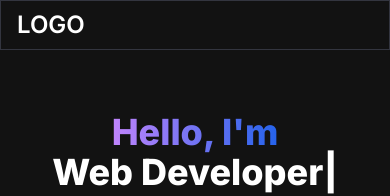
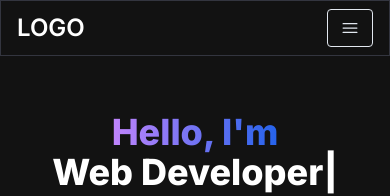
Before and after one commit to tejasdhanani/tejasdhanani-portfolio, a Next.js app: page / in a window 390 px wide. Shown: the top 196 px of the page. Built offline with nearby package versions, Linux system fonts and the light colour scheme.

Commit message:
responsive navbar with react icons

```diff
--- /dev/null
+++ b/app/components/MenuOverlay.jsx
@@ -0,0 +1,16 @@
+import React from "react";
+import NavLink from "./NavLink";
+
+const MenuOverlay = ({ links }) => {
+    return (
+        <ul className="flex flex-col py-4 items-center">
+            {links.map((link, index) => (
+                <li key={index}>
+                    <NavLink href={link.path} title={link.title} />
+                </li>
+            ))}
+        </ul>
+    );
+};
+
+export default MenuOverlay;
--- a/app/components/Navbar.jsx
+++ b/app/components/Navbar.jsx
@@ -1,27 +1,54 @@
-import Link from "next/link"
-import NavLink from "./NavLink"
+"use client";
+import Link from "next/link";
+import React, { useState } from "react";
+import NavLink from "./NavLink";
+import { Bars3Icon, XMarkIcon } from "@heroicons/react/24/solid";
+import MenuOverlay from "./MenuOverlay";
 
 const navLinks = [
     {
         title: "About",
-        path: "#about"
+        path: "#about",
     },
     {
         title: "Projects",
-        path: "#projects"
+        path: "#projects",
     },
     {
         title: "Contact",
-        path: "#contact"
-    }
-
-]
+        path: "#contact",
+    },
+];
 
 const Navbar = () => {
+    const [navbarOpen, setNavbarOpen] = useState(false);
+
     return (
         <nav className="fixed mx-auto border border-[#33353F] top-0 left-0 right-0 z-10 bg-[#121212] bg-opacity-100">
             <div className="flex container lg:py-4 flex-wrap items-center justify-between mx-auto px-4 py-2">
-                <Link href={'/'} className="text-2xl md:text-5xl text-white font-semibold">LOGO</Link>
+                <Link
+                    href={"/"}
+                    className="text-2xl md:text-5xl text-white font-semibold"
+                >
+                    LOGO
+                </Link>
+                <div className="mobile-menu block md:hidden">
+                    {!navbarOpen ? (
+                        <button
+                            onClick={() => setNavbarOpen(true)}
+                            className="flex items-center px-3 py-2 border rounded border-slate-200 text-slate-200 hover:text-white hover:border-white"
+                        >
+                            <Bars3Icon className="h-5 w-5" />
+                        </button>
+                    ) : (
+                        <button
+                            onClick={() => setNavbarOpen(false)}
+                            className="flex items-center px-3 py-2 border rounded border-slate-200 text-slate-200 hover:text-white hover:border-white"
+                        >
+                            <XMarkIcon className="h-5 w-5" />
+                        </button>
+                    )}
+                </div>
                 <div className="menu hidden md:block md:w-auto" id="navbar">
                     <ul className="flex p-4 md:p-0 md:flex-row md:space-x-8 mt-0">
                         {navLinks.map((link, index) => (
@@ -32,7 +59,9 @@ const Navbar = () => {
                     </ul>
                 </div>
             </div>
+            {navbarOpen ? <MenuOverlay links={navLinks} /> : null}
         </nav>
-    )
-}
-export default Navbar
+    );
+};
+
+export default Navbar;
--- a/package.json
+++ b/package.json
@@ -9,6 +9,7 @@
     "lint": "next lint"
   },
   "dependencies": {
+    "@heroicons/react": "^2.1.1",
     "next": "14.0.4",
     "react": "^18",
     "react-dom": "^18",
```
Also changed, not shown: 1 other file (tests, documents, lock files or other folders).
